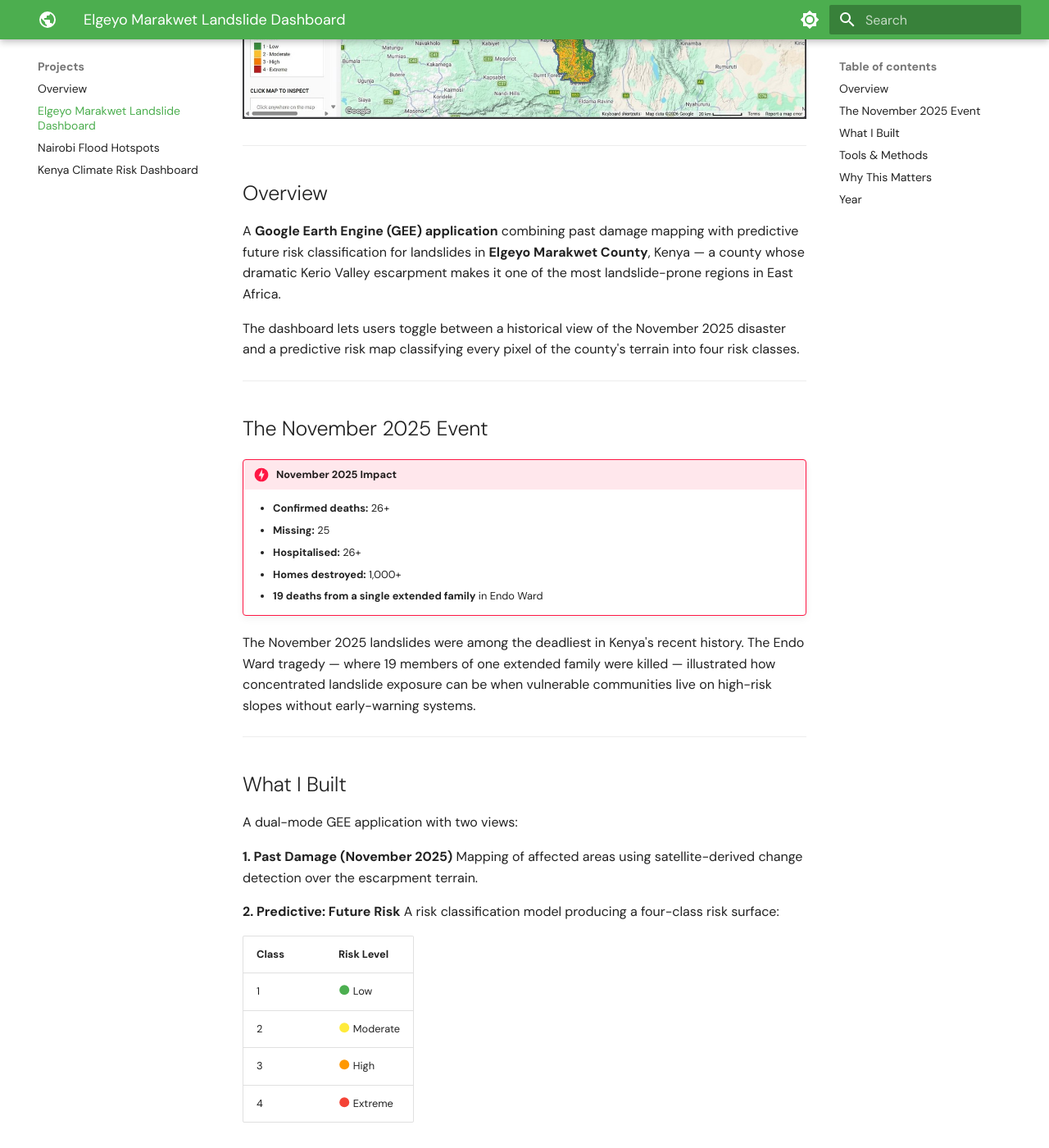
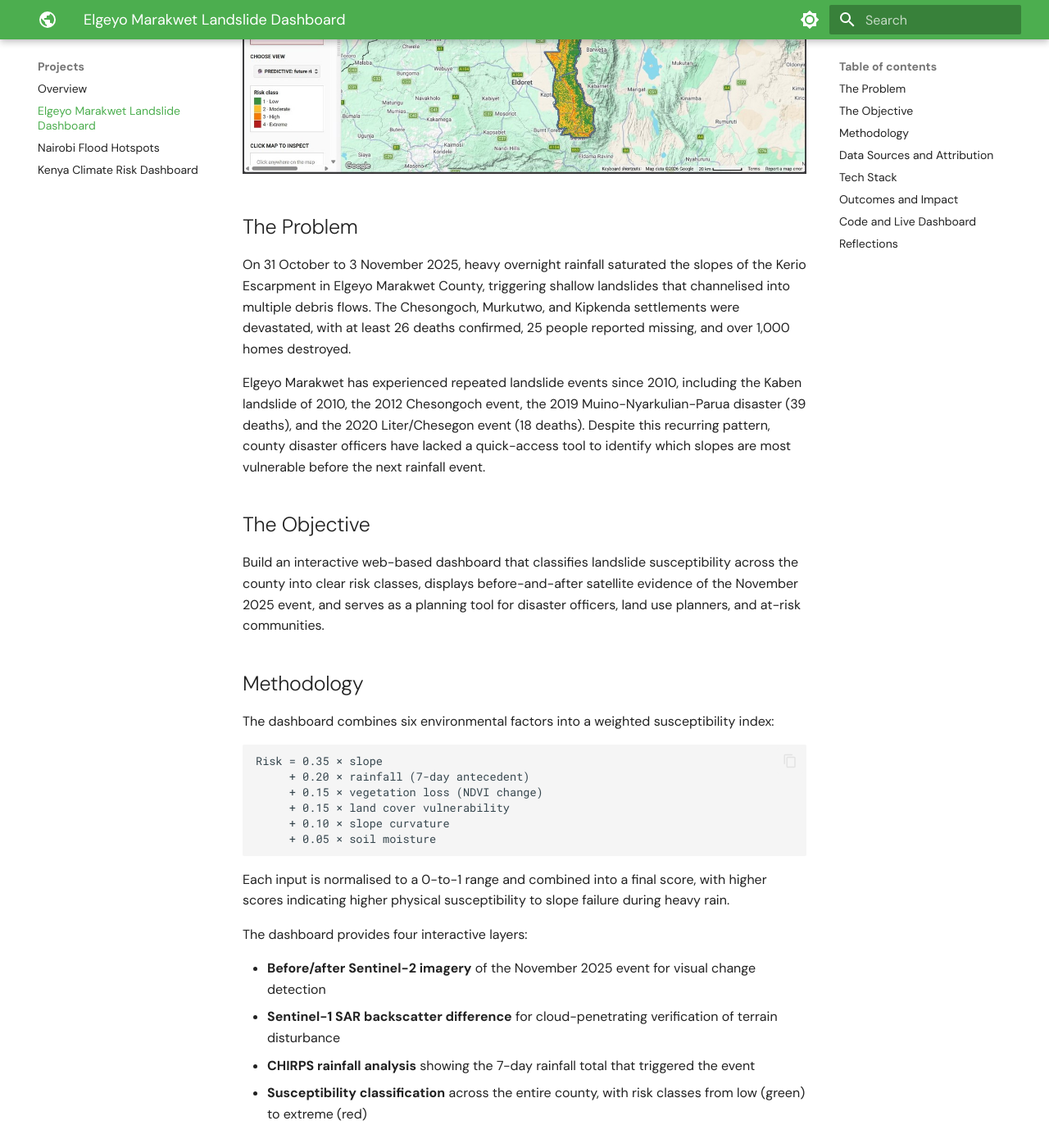
Before and after one commit to Wanjiru-1/Wanjiru-1.github.io, an MkDocs documentation site: the page built from docs/projects/elgeyo-landslide.md, in a window 1280 px wide and 1400 px high, scrolled down 472 px. Shown: the whole window at 82% size. Built offline with MkDocs 1.6.1 and Material for MkDocs 9.7.7, drawn with Linux system fonts in a browser that asks for light colours; some of the changed text lies outside the part shown.

Commit message:
Update elgeyo-landslide.md

````diff
--- a/docs/projects/elgeyo-landslide.md
+++ b/docs/projects/elgeyo-landslide.md
@@ -1,76 +1,90 @@
 ---
 title: Elgeyo Marakwet Landslide Dashboard
-description: Google Earth Engine application mapping past landslide damage and future risk in Elgeyo Marakwet County
+description: Interactive Google Earth Engine dashboard for landslide risk classification across Elgeyo Marakwet County, Kenya
 ---
 
 # Elgeyo Marakwet Landslide Dashboard
 
-`Google Earth Engine` `Hazard Mapping` `Predictive Modelling` `Disaster Risk`
+*November 2025 | Google Earth Engine | Sentinel-1, Sentinel-2, CHIRPS, SRTM*
+
+**Tags:** `Google Earth Engine` `JavaScript` `Remote Sensing` `Sentinel-2` `Sentinel-1 SAR` `CHIRPS` `SRTM` `Disaster Risk Mapping` `Cartography` `Web GIS`
 
 ![Elgeyo Marakwet Landslide Dashboard](../assets/images/elgeyo_landslide.jpeg)
 
----
+## The Problem
 
-## Overview
+On 31 October to 3 November 2025, heavy overnight rainfall saturated the slopes of the Kerio Escarpment in Elgeyo Marakwet County, triggering shallow landslides that channelised into multiple debris flows. The Chesongoch, Murkutwo, and Kipkenda settlements were devastated, with at least 26 deaths confirmed, 25 people reported missing, and over 1,000 homes destroyed.
 
-A **Google Earth Engine (GEE) application** combining past damage mapping with predictive future risk classification for landslides in **Elgeyo Marakwet County**, Kenya — a county whose dramatic Kerio Valley escarpment makes it one of the most landslide-prone regions in East Africa.
+Elgeyo Marakwet has experienced repeated landslide events since 2010, including the Kaben landslide of 2010, the 2012 Chesongoch event, the 2019 Muino-Nyarkulian-Parua disaster (39 deaths), and the 2020 Liter/Chesegon event (18 deaths). Despite this recurring pattern, county disaster officers have lacked a quick-access tool to identify which slopes are most vulnerable before the next rainfall event.
 
-The dashboard lets users toggle between a historical view of the November 2025 disaster and a predictive risk map classifying every pixel of the county's terrain into four risk classes.
+## The Objective
+
+Build an interactive web-based dashboard that classifies landslide susceptibility across the county into clear risk classes, displays before-and-after satellite evidence of the November 2025 event, and serves as a planning tool for disaster officers, land use planners, and at-risk communities.
+
+## Methodology
+
+The dashboard combines six environmental factors into a weighted susceptibility index:
+
+```
+Risk = 0.35 × slope
+     + 0.20 × rainfall (7-day antecedent)
+     + 0.15 × vegetation loss (NDVI change)
+     + 0.15 × land cover vulnerability
+     + 0.10 × slope curvature
+     + 0.05 × soil moisture
+```
+
+Each input is normalised to a 0-to-1 range and combined into a final score, with higher scores indicating higher physical susceptibility to slope failure during heavy rain.
+
+The dashboard provides four interactive layers:
+
+* **Before/after Sentinel-2 imagery** of the November 2025 event for visual change detection
+* **Sentinel-1 SAR backscatter difference** for cloud-penetrating verification of terrain disturbance
+* **CHIRPS rainfall analysis** showing the 7-day rainfall total that triggered the event
+* **Susceptibility classification** across the entire county, with risk classes from low (green) to extreme (red)
+
+## Data Sources and Attribution
+
+| Dataset | Provider | Purpose |
+|---|---|---|
+| Sentinel-2 SR Harmonized | ESA / Copernicus | Optical imagery, NDVI, change detection |
+| Sentinel-1 GRD IW | ESA / Copernicus | SAR backscatter for cloud-penetrating analysis |
+| CHIRPS Daily | UCSB Climate Hazards Center | Rainfall (5 km, 1981 to present) |
+| SRTM 30 m | NASA / USGS | Elevation, slope, curvature derivation |
+| ESA WorldCover 10 m | ESA / Copernicus | Land cover classification |
+| SMAP L4 | NASA | Soil moisture at 9 km |
+| FAO GAUL 2015 | FAO | Administrative boundaries (Kenya counties) |
+| Event impact statistics | Kenya Red Cross, OCHA, CNN, Daily Nation | Casualty and displacement figures |
+
+All datasets are openly accessible through Google Earth Engine's public catalog.
+
+## Tech Stack
+
+* **Google Earth Engine** (JavaScript Code Editor) for data processing and visualisation
+* **GEE Apps** for public deployment
+* **Sentinel-2** and **Sentinel-1** for satellite imagery
+* **GEE UI library** for interactive panel and legend design
+
+## Outcomes and Impact
+
+The dashboard provides:
+
+* A county-scale susceptibility map showing the slopes most likely to fail in future rainfall events
+* Visual evidence of the November 2025 disturbance via NDVI change detection
+* Cross-validation between optical (Sentinel-2) and radar (Sentinel-1) imagery
+* Rainfall trigger analysis showing the link between antecedent rainfall and slope failure
+
+This tool is designed to support disaster management officers in Elgeyo Marakwet County, NGOs working on climate resilience, and communities living on slope-prone terrain.
+
+## Code and Live Dashboard
+
+* **Live dashboard:** [View on GEE Apps](#)
+* **GitHub repository:** [View source code](#)
+
+## Reflections
+
+This project taught me how to combine multiple Earth observation datasets into a single decision-support tool. Future work would extend the susceptibility model with machine learning calibration against historical landslide inventories, and add population exposure layers using WorldPop for risk-prioritised intervention planning.
 
 ---
 
-## The November 2025 Event
-
-!!! danger "November 2025 Impact"
-    - **Confirmed deaths:** 26+
-    - **Missing:** 25
-    - **Hospitalised:** 26+
-    - **Homes destroyed:** 1,000+
-    - **19 deaths from a single extended family** in Endo Ward
-
-The November 2025 landslides were among the deadliest in Kenya's recent history. The Endo Ward tragedy — where 19 members of one extended family were killed — illustrated how concentrated landslide exposure can be when vulnerable communities live on high-risk slopes without early-warning systems.
-
----
-
-## What I Built
-
-A dual-mode GEE application with two views:
-
-**1. Past Damage (November 2025)**
-Mapping of affected areas using satellite-derived change detection over the escarpment terrain.
-
-**2. Predictive: Future Risk**
-A risk classification model producing a four-class risk surface:
-
-| Class | Risk Level |
-|-------|-----------|
-| 1 | :material-circle:{ style="color:#4CAF50" } Low |
-| 2 | :material-circle:{ style="color:#FFEB3B" } Moderate |
-| 3 | :material-circle:{ style="color:#FF9800" } High |
-| 4 | :material-circle:{ style="color:#F44336" } Extreme |
-
-Users can **click any location** on the map to inspect its risk class — enabling ward-level planning conversations.
-
----
-
-## Tools & Methods
-
-| Tool | Purpose |
-|------|---------|
-| **Google Earth Engine** | Cloud-based satellite analysis & app hosting |
-| **JavaScript (GEE API)** | Application logic and UI |
-| **DEM / slope analysis** | Terrain susceptibility inputs |
-| **Satellite imagery** | Pre/post-disaster change detection |
-| **Kenya administrative boundaries** | County and ward overlays |
-
----
-
-## Why This Matters
-
-Kenya lacks a systematic, publicly accessible landslide early-warning system. This dashboard demonstrates that GEE can power near-real-time risk tools that don't require local server infrastructure — making them viable for county disaster management offices with limited IT capacity.
-
----
-
-## Year
-
-2025 – 2026
+[See more projects](../projects/) | [Back to home](../)
````
